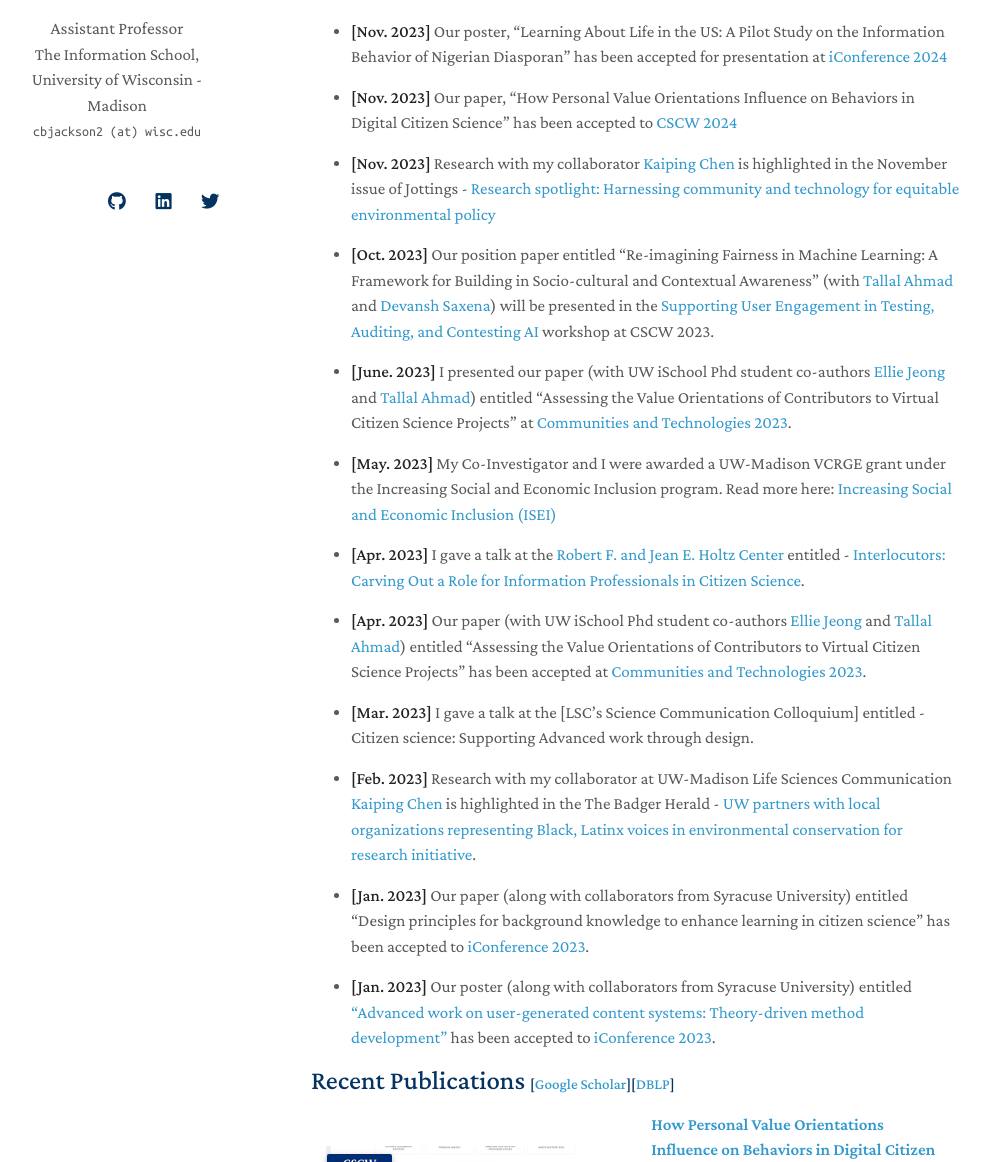
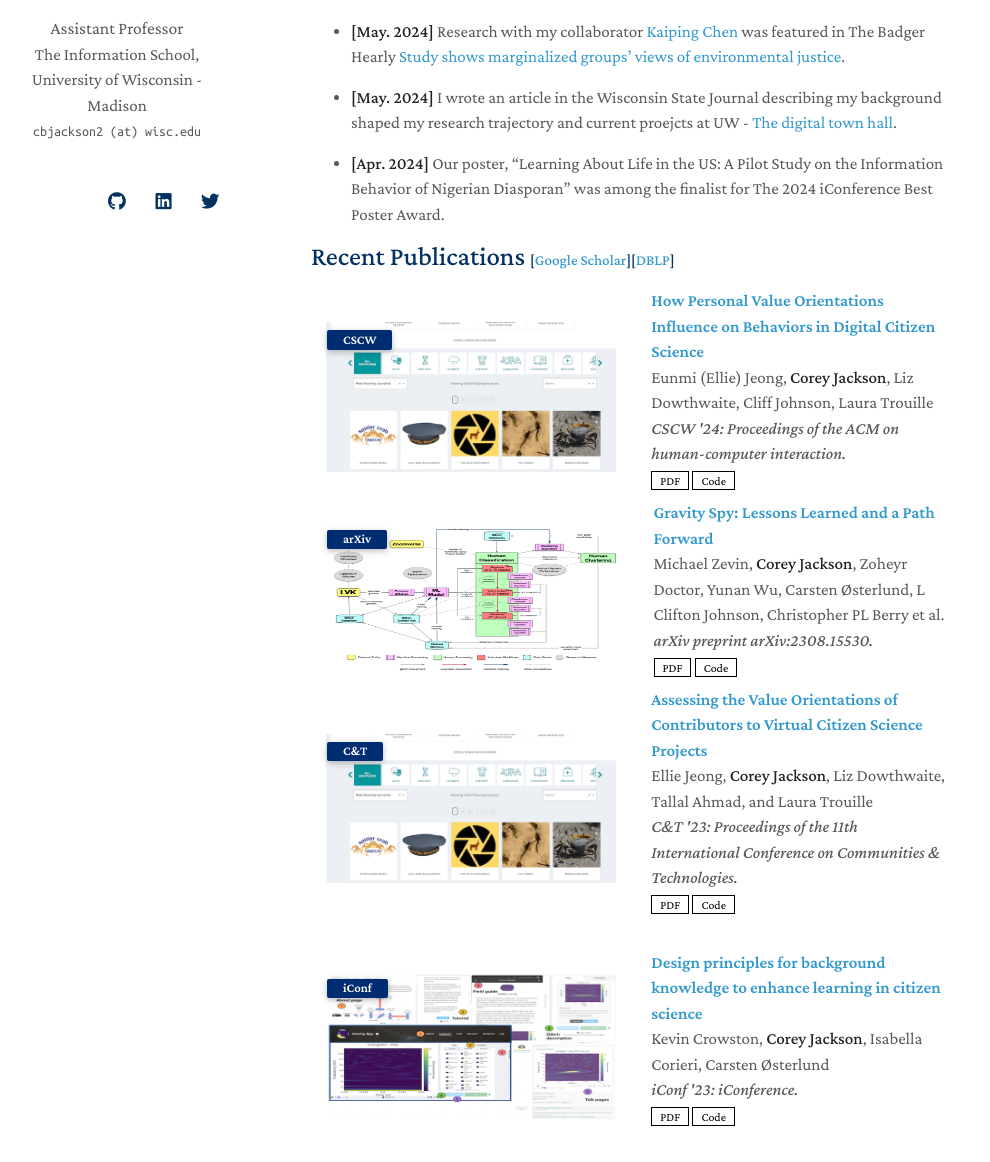
Before and after one commit to cjacks04/cjacks04.github.io, a Jekyll site: the page built from index.md, in a window 1280 px wide and 1400 px high, scrolled down 710 px. Shown: the part 238-1400 px from the top of the window, without its empty margins (159-1149 px from the left). Built offline with Jekyll 4.4.1, drawn with Linux system fonts in a browser that asks for light colours; nearby versions of some CDN libraries; a style sheet for code colours, icons or effects is not loaded; our own code applies the rules of GitHub Pages for plain Markdown files; some of the changed text lies outside the part shown.

Commit message:
website edits

```diff
--- a/index.md
+++ b/index.md
@@ -19,30 +19,14 @@ Check out my [Current Projects](https://coreybjackson.com/projects.html)
 
 ## News
 
-- **[Nov. 2023]** Our poster, "Learning About Life in the US: A Pilot Study on the Information Behavior of Nigerian Diasporan" has been accepted for presentation at [iConference 2024](https://www.ischools.org/iconference)
 
-- **[Nov. 2023]** Our paper, "How Personal Value Orientations Influence on Behaviors in Digital Citizen Science" has been accepted to [CSCW 2024](https://cscw.acm.org/2024/)
+- **[May. 2024]** Research with my collaborator [Kaiping Chen](https://www.kaipingchen.com/) was featured in The Badger Hearly [Study shows marginalized groups’ views of environmental justice](https://badgerherald.com/news/2024/05/08/uw-researchers-reveal-marginalized-communities-perceptions-of-environmental-justice/).
 
-- **[Nov. 2023]** Research with my collaborator [Kaiping Chen](https://www.kaipingchen.com/) is highlighted in the November issue of Jottings - [Research spotlight: Harnessing community and technology for equitable environmental policy](https://ischool.wisc.edu/2023/10/31/research-spotlight-harnessing-community-and-technology-for-equitable-environmental-policy/)
 
-- **[Oct. 2023]** Our position paper entitled "Re-imagining Fairness in Machine Learning: A Framework for Building in Socio-cultural and Contextual Awareness" (with [Tallal Ahmad](https://sites.google.com/view/tallal-ahmad/home) and [Devansh Saxena](https://devsaxena.info/)) will be presented in the [Supporting User Engagement in Testing, Auditing, and Contesting AI](https://cscw-user-ai-auditing.github.io/) workshop at CSCW 2023.
+- **[May. 2024]** I wrote an article in the Wisconsin State Journal describing my background shaped my research trajectory and current proejcts at UW - [The digital town hall](https://madison.com/exclusive/fueling-discovery/the-digital-town-hall/article_bf869edc-0ebc-11ef-ad6f-4b35d0c90689.html).
 
-- **[June. 2023]** I presented our paper (with UW iSchool Phd student co-authors [Ellie Jeong](https://ejeong7.wixsite.com/elliejeong) and [Tallal Ahmad](https://sites.google.com/view/tallal-ahmad/home)) entitled "Assessing the Value Orientations of Contributors to Virtual Citizen Science Projects"  at [Communities and Technologies 2023](https://2023.comtech.community/).
 
-- **[May. 2023]** My Co-Investigator and I were awarded a UW-Madison VCRGE grant under the Increasing Social and Economic Inclusion program. Read more here: [Increasing Social and Economic Inclusion (ISEI)](https://research.wisc.edu/increasing-social-and-economic-inclusion-2/)
-
-- **[Apr. 2023]** I gave a talk at the [Robert F. and Jean E. Holtz Center](https://sts.wisc.edu/) entitled - [Interlocutors: Carving Out a Role for Information Professionals in Citizen Science]( https://sts.wisc.edu/event/corey-jackson-2/).
-
-- **[Apr. 2023]** Our paper (with UW iSchool Phd student co-authors [Ellie Jeong](https://ejeong7.wixsite.com/elliejeong) and [Tallal Ahmad](https://sites.google.com/view/tallal-ahmad/home)) entitled "Assessing the Value Orientations of Contributors to Virtual Citizen Science Projects" has been accepted at [Communities and Technologies 2023](https://2023.comtech.community/).
-
-- **[Mar. 2023]** I gave a talk at the [LSC's Science Communication Colloquium] entitled - Citizen science: Supporting Advanced work through design.
-
-- **[Feb. 2023]** Research with my collaborator at UW-Madison Life Sciences Communication [Kaiping Chen](https://www.kaipingchen.com/) is highlighted in the The Badger Herald - [UW partners with local organizations representing Black, Latinx voices in environmental conservation for research initiative](https://badgerherald.com/news/2023/02/15/uw-partners-with-local-organizations-representing-black-latinx-voices-in-environmental-conservation-for-research-initiative/![image](https://user-images.githubusercontent.com/2421233/235491090-b1fdc0ab-a729-4182-9866-d861fbda311c.png)
-).
-
-- **[Jan. 2023]** Our paper (along with collaborators from Syracuse University) entitled "Design principles for background knowledge to enhance learning in citizen science" has been accepted to [iConference 2023](https://www.ischools.org/iconference).
-
-- **[Jan. 2023]** Our poster (along with collaborators from Syracuse University) entitled ["Advanced work on user-generated content systems: Theory-driven method development"](https://www.ideals.illinois.edu/items/126404) has been accepted to [iConference 2023](https://www.ischools.org/iconference).
+- **[Apr. 2024]** Our poster, "Learning About Life in the US: A Pilot Study on the Information Behavior of Nigerian Diasporan" was among the finalist for The 2024 iConference Best Poster Award.
 
 
 {% include_relative _includes/publications.md %}
@@ -50,13 +34,15 @@ Check out my [Current Projects](https://coreybjackson.com/projects.html)
 
 ## Students
 
-### Current
-[Tallal Ahmad](https://sites.google.com/view/tallal-ahmad/home) (UW-Madison, Ph.D. Advisee),
-[Ellie Jeong](https://ejeong7.wixsite.com/elliejeong) (UW-Madison, Ph.D. Advisee), [Corey Black](https://www.linkedin.com/in/corey-black-53667055) (UW-Madison, Masters student in Library and Information Studies), [Stephen Ling](https://www.linkedin.com/in/stephen-ling-40575111b) (UW-Madison, Undergraduate in Statistics, Computer Science, Economics), [Arden Wang](https://ardentwang.github.io/) (UW-Madison, Undergraduate in Computer Science), Yueming Xu (UW-Madison, Undergraduate in Data Science), Stephen Ling (UW-Madison, Undergraduate in Data Science), Kendall Walch (UW-Madison, Undergraduate in Data Science)
-
-### Former
-Xin Bu, Yiping He, Shihao Yang, Pragyan Das, Weiyu (Vincent) Kong, Samantha Lee, Xucen Liao
-
 If you're interested in working with me, please reach out to me at cbjackson2[at]wisc.edu. You should also take a look at my [Compact of Expectations](https://docs.google.com/document/d/1AtuLPtfpGkzolgKeKnDy2fQ8rIdiRdgWKloEqOmxFpo/edit?usp=sharing) to learn more about how I work with students.
 
+### Current Student Collaborators
+[Tallal Ahmad](https://sites.google.com/view/tallal-ahmad/home) (UW-Madison, Ph.D. Advisee),
+[Ellie Jeong](https://ejeong7.wixsite.com/elliejeong) (UW-Madison, Ph.D. Advisee), [Corey Black](https://www.linkedin.com/in/corey-black-53667055) (UW-Madison, Masters student in Library and Information Studies),
+
+### Former Student Collaborators
+Xin Bu, Yiping He, Shihao Yang, Pragyan Das, Weiyu (Vincent) Kong, Samantha Lee, Xucen Liao, [Stephen Ling](https://www.linkedin.com/in/stephen-ling-40575111b), [Arden Wang](https://ardentwang.github.io/), Yueming Xu, Kendall Walch (UW-Madison, Undergraduate in Data Science)
+
+
+
 {% include_relative _includes/services.md %}
```
